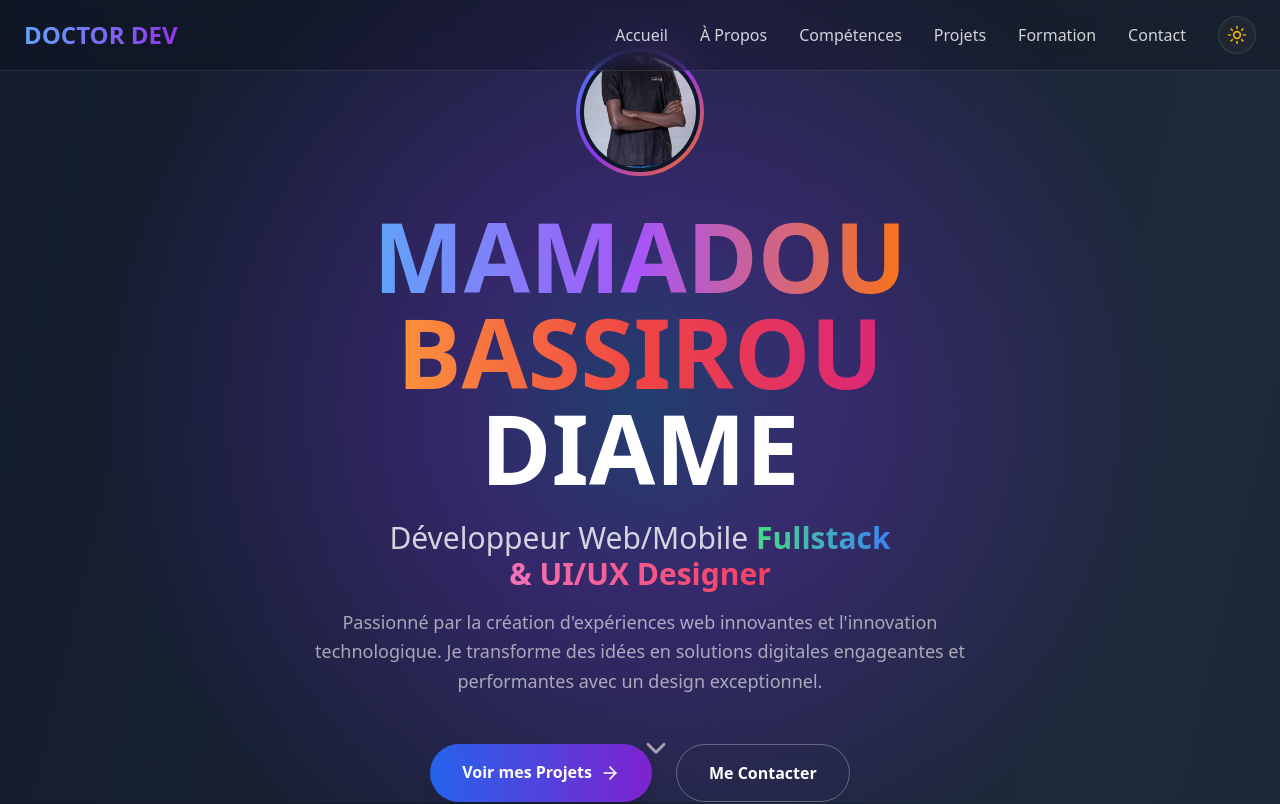
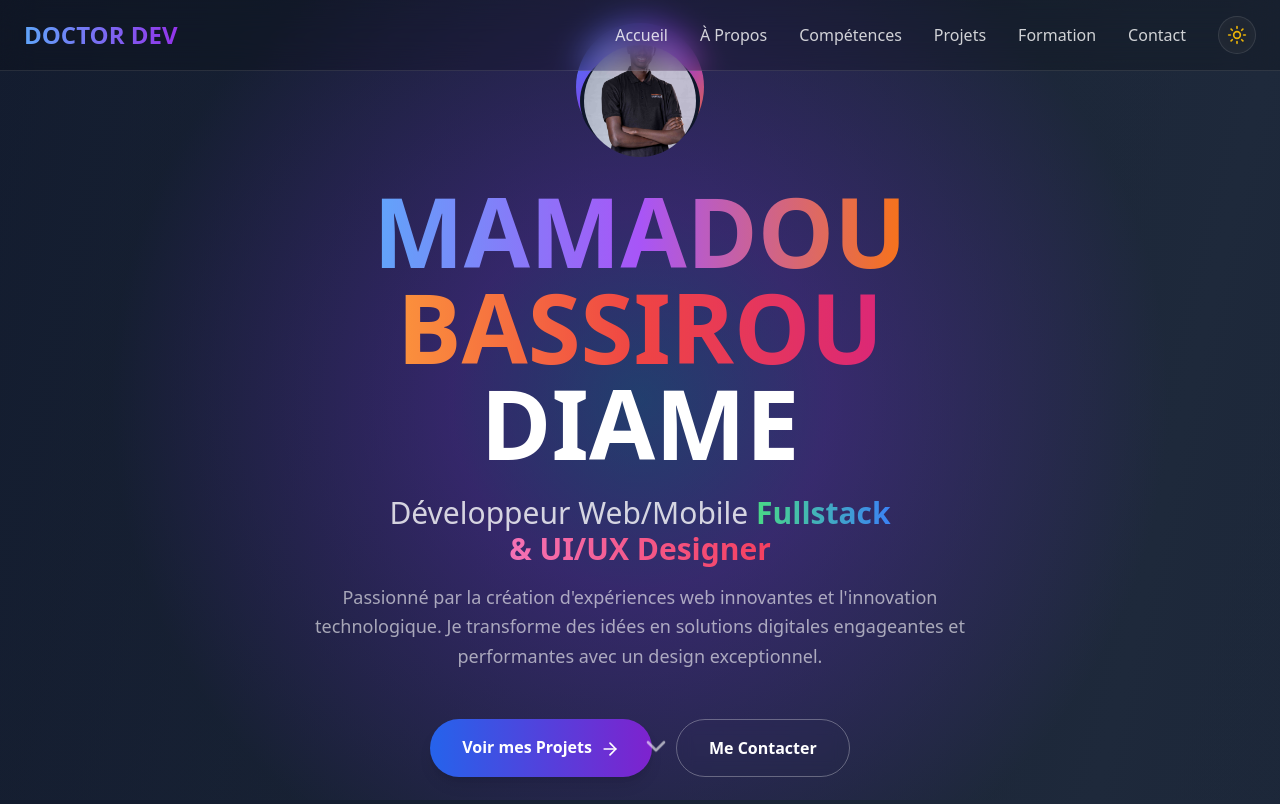
Before and after one commit to Bachir-uchiwA/porte_follio, a React (Vite) app: page / in a window 1280 px wide. Shown: the top 804 px of the page. Built offline with nearby package versions, Linux system fonts and the light colour scheme.

Commit message:
twelve commit

```diff
--- a/src/App.tsx
+++ b/src/App.tsx
@@ -233,12 +233,12 @@ function App() {
 
         <div className="relative max-w-4xl mx-auto text-center">
           <div className="mb-8">
-            <div className="w-32 h-32 mx-auto mb-6 rounded-full bg-gradient-to-br from-blue-500 via-purple-600 to-orange-500 p-1 mt-12">
+            <div className="w-32 h-32 mx-auto mb-6 rounded-full bg-gradient-to-br from-blue-500 via-purple-600 to-orange-500 p-1 pt-8">
               <div className={`w-full h-full rounded-full ${isDarkMode ? 'bg-slate-900' : 'bg-white'} flex items-center justify-center`}>
                 <img
                   src={mamadouPhoto}
                   alt="Mamadou Bassirou DIAME"
-                  className="w-28 h-28 rounded-full object-cover object-bottom"
+                  className="w-28 h-28 rounded-full object-cover"
                 />
               </div>
             </div>
```
